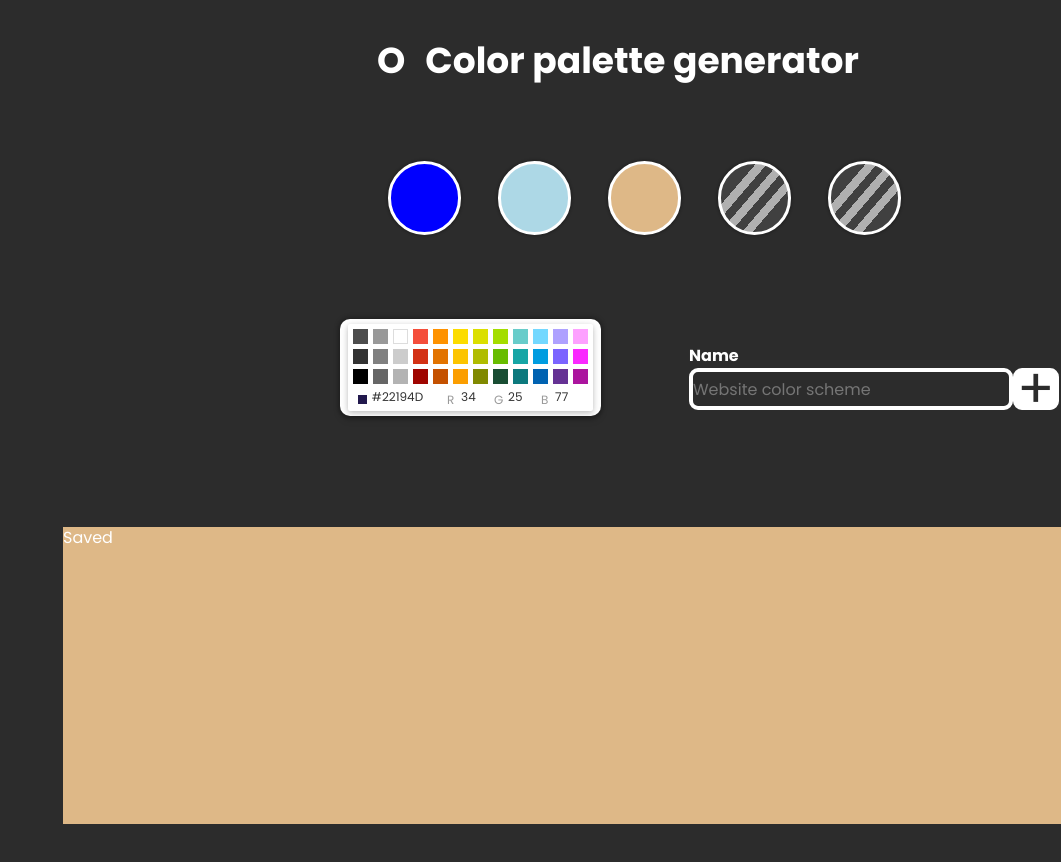
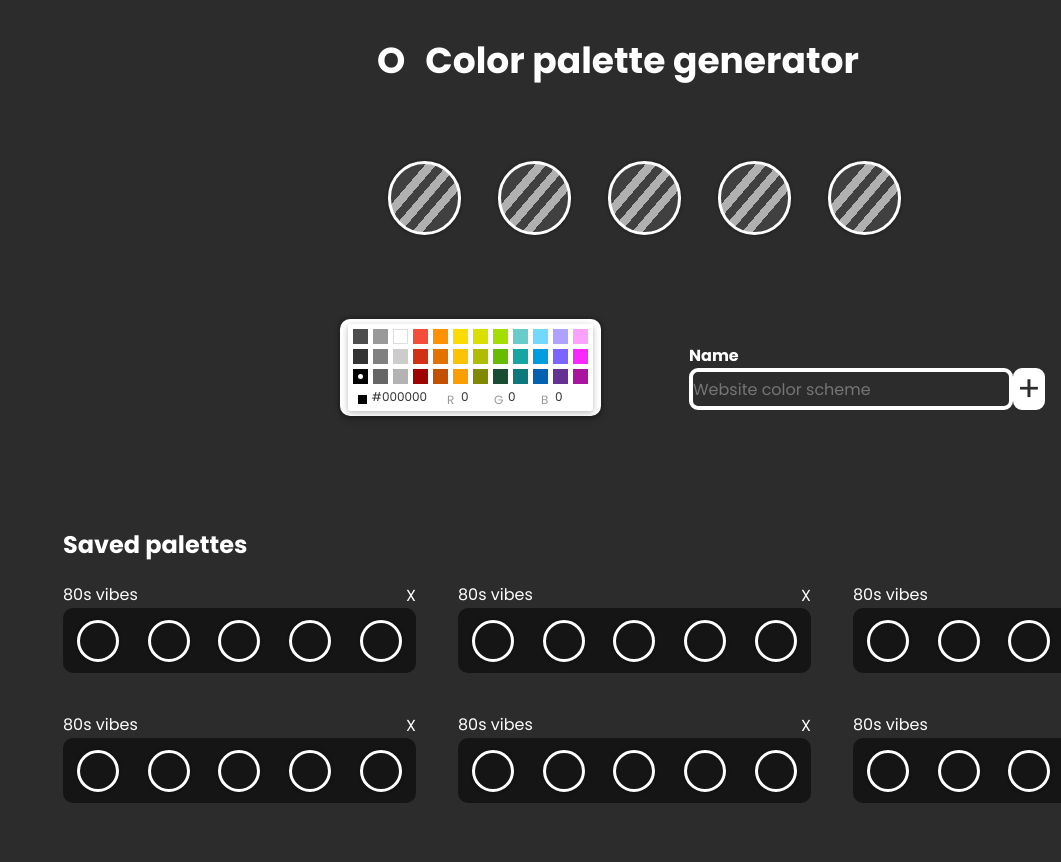
Before and after one commit to AlbertoLanchas/color-selector, a React (Create React App) app: page / in a window 1280 px wide. Shown: the top 862 px of the page, without its empty margins (219-1280 px from the left). Built offline with nearby package versions, Linux system fonts and the light colour scheme.

Commit message:
saved styles and circle color on click
Signed-off-by: AlbertoLanchas <albertolsn7@gmail.com>

```diff
--- /dev/null
+++ b/src/components/Circle.jsx
@@ -0,0 +1,8 @@
+import React from "react";
+import "../scss/Palette.scss";
+
+const Circle = () => {
+  return <input type="button" className="Palette-circle" />;
+};
+
+export default Circle;
--- a/src/components/Palette.jsx
+++ b/src/components/Palette.jsx
@@ -1,29 +1,39 @@
 import React, { useEffect, useState } from "react";
 import { CompactPicker } from "react-color";
+import Circle from "./Circle";
 import "../scss/Palette.scss";
 
 const Palette = () => {
-  const [color, setColor] = useState();
+  const [color, setColor] = useState({});
+  const [active, setActive] = useState("");
+
+  const { hex } = color;
   const handleChange = (color) => setColor(color);
 
+  const addColor = () => {
+    setActive(hex);
+  };
+
   useEffect(() => {
-    console.log(color);
-  }, [color]);
+    console.log("el value del hex", hex);
+    console.log("el value del active", active);
+    addColor();
+  }, [color, active]);
   return (
     <>
       <div className="Palette">
         <div className="Palette-circles">
-          <div className="Palette-circle" style={{ background: "blue" }}></div>
-          <div
+          {}
+          <input
+            type="button"
             className="Palette-circle"
-            style={{ background: "lightblue" }}
-          ></div>
-          <div
-            className="Palette-circle"
-            style={{ background: "burlywood" }}
-          ></div>
-          <div className="Palette-circle"></div>
-          <div className="Palette-circle"></div>
+            style={{ background: active }}
+            onFocus={() => addColor()}
+          />
+          <Circle style={{ background: active }} onFocus={() => addColor()} />
+          <Circle />
+          <Circle />
+          <Circle />
         </div>
         <div className="Palette-palette">
           <CompactPicker color={color} onChangeComplete={handleChange} />
--- a/src/components/Saved.jsx
+++ b/src/components/Saved.jsx
@@ -2,7 +2,91 @@ import React from "react";
 import "../scss/Saved.scss";
 
 const Saved = () => {
-  return <div className="Saved">Saved</div>;
+  return (
+    <div className="Saved">
+      <h2 className="Saved-title">Saved palettes</h2>
+      <div className="Saved-grid">
+        <div className="Item">
+          <div className="Item-header">
+            <h3 className="Item-header--title">80s vibes</h3>
+            <button className="Item-header--button">X</button>
+          </div>
+          <div className="Item-background">
+            <div className="Item-circle"></div>
+            <div className="Item-circle"></div>
+            <div className="Item-circle"></div>
+            <div className="Item-circle"></div>
+            <div className="Item-circle"></div>
+          </div>
+        </div>{" "}
+        <div className="Item">
+          <div className="Item-header">
+            <h3 className="Item-header--title">80s vibes</h3>
+            <button className="Item-header--button">X</button>
+          </div>
+          <div className="Item-background">
+            <div className="Item-circle"></div>
+            <div className="Item-circle"></div>
+            <div className="Item-circle"></div>
+            <div className="Item-circle"></div>
+            <div className="Item-circle"></div>
+          </div>
+        </div>{" "}
+        <div className="Item">
+          <div className="Item-header">
+            <h3 className="Item-header--title">80s vibes</h3>
+            <button className="Item-header--button">X</button>
+          </div>
+          <div className="Item-background">
+            <div className="Item-circle"></div>
+            <div className="Item-circle"></div>
+            <div className="Item-circle"></div>
+            <div className="Item-circle"></div>
+            <div className="Item-circle"></div>
+          </div>
+        </div>{" "}
+        <div className="Item">
+          <div className="Item-header">
+            <h3 className="Item-header--title">80s vibes</h3>
+            <button className="Item-header--button">X</button>
+          </div>
+          <div className="Item-background">
+            <div className="Item-circle"></div>
+            <div className="Item-circle"></div>
+            <div className="Item-circle"></div>
+            <div className="Item-circle"></div>
+            <div className="Item-circle"></div>
+          </div>
+        </div>{" "}
+        <div className="Item">
+          <div className="Item-header">
+            <h3 className="Item-header--title">80s vibes</h3>
+            <button className="Item-header--button">X</button>
+          </div>
+          <div className="Item-background">
+            <div className="Item-circle"></div>
+            <div className="Item-circle"></div>
+            <div className="Item-circle"></div>
+            <div className="Item-circle"></div>
+            <div className="Item-circle"></div>
+          </div>
+        </div>{" "}
+        <div className="Item">
+          <div className="Item-header">
+            <h3 className="Item-header--title">80s vibes</h3>
+            <button className="Item-header--button">X</button>
+          </div>
+          <div className="Item-background">
+            <div className="Item-circle"></div>
+            <div className="Item-circle"></div>
+            <div className="Item-circle"></div>
+            <div className="Item-circle"></div>
+            <div className="Item-circle"></div>
+          </div>
+        </div>
+      </div>
+    </div>
+  );
 };
 
 export default Saved;
--- a/src/container/Header.jsx
+++ b/src/container/Header.jsx
@@ -5,7 +5,7 @@ const Header = () => {
   return (
     <div className="Header">
       <i className="Header-icon">O</i>
-      <p className="Header-text">Color palette generator</p>
+      <h1 className="Header-text">Color palette generator</h1>
     </div>
   );
 };
--- a/src/scss/Palette.scss
+++ b/src/scss/Palette.scss
@@ -39,8 +39,9 @@
     border: 3px solid #ffffff;
     border-radius: 50%;
     box-shadow: 0px 0px 2px 2px rgba(0, 0, 0, 0.15);
-    &:hover {
+    &:focus {
       transform: scale(1.2);
+      border: 3px solid rgb(0, 183, 255);
     }
   }
   &-palette {
@@ -85,7 +86,7 @@
       border: 4px solid #ffffff;
       border-radius: 9px;
       font-weight: 200;
-      font-size: 55px;
+      font-size: 35px;
       line-height: 24px;
     }
   }
--- a/src/scss/Saved.scss
+++ b/src/scss/Saved.scss
@@ -1,8 +1,65 @@
 .Saved {
-  background-color: burlywood;
+  // background-color: burlywood;
   position: absolute;
   width: 1165px;
   height: 297px;
   left: 282px;
   top: 527px;
+
+  &-title {
+    display: inline-block;
+    font-weight: 700;
+    font-size: 24px;
+    line-height: 36px;
+    padding-bottom: 20px;
+  }
+
+  &-grid {
+    position: relative;
+    // background-color: green;
+    height: 240px;
+    width: 1165px;
+    display: grid;
+    grid-template-columns: repeat(3, 1fr);
+    gap: 20px;
+  }
 }
+
+.Item {
+  width: 353px;
+  height: 90px;
+  display: flex;
+  flex-direction: column;
+  // background-color: yellow;
+
+  &-header {
+    display: flex;
+    justify-content: space-between;
+    &--title {
+      font-weight: 400;
+      font-size: 16px;
+      line-height: 24px;
+    }
+
+    &--button {
+      cursor: pointer;
+    }
+  }
+
+  &-background {
+    background-color: #151515;
+    display: flex;
+    justify-content: space-around;
+    align-items: center;
+    height: 100%;
+    border-radius: 10px;
+  }
+
+  &-circle {
+    width: 42px;
+    height: 42px;
+    border: 3px solid #ffffff;
+    border-radius: 50%;
+    box-shadow: 0px 0px 2px 2px rgba(0, 0, 0, 0.15);
+  }
+}
```
Also changed, not shown: src/components/data.js (added, +7 -0 lines).
